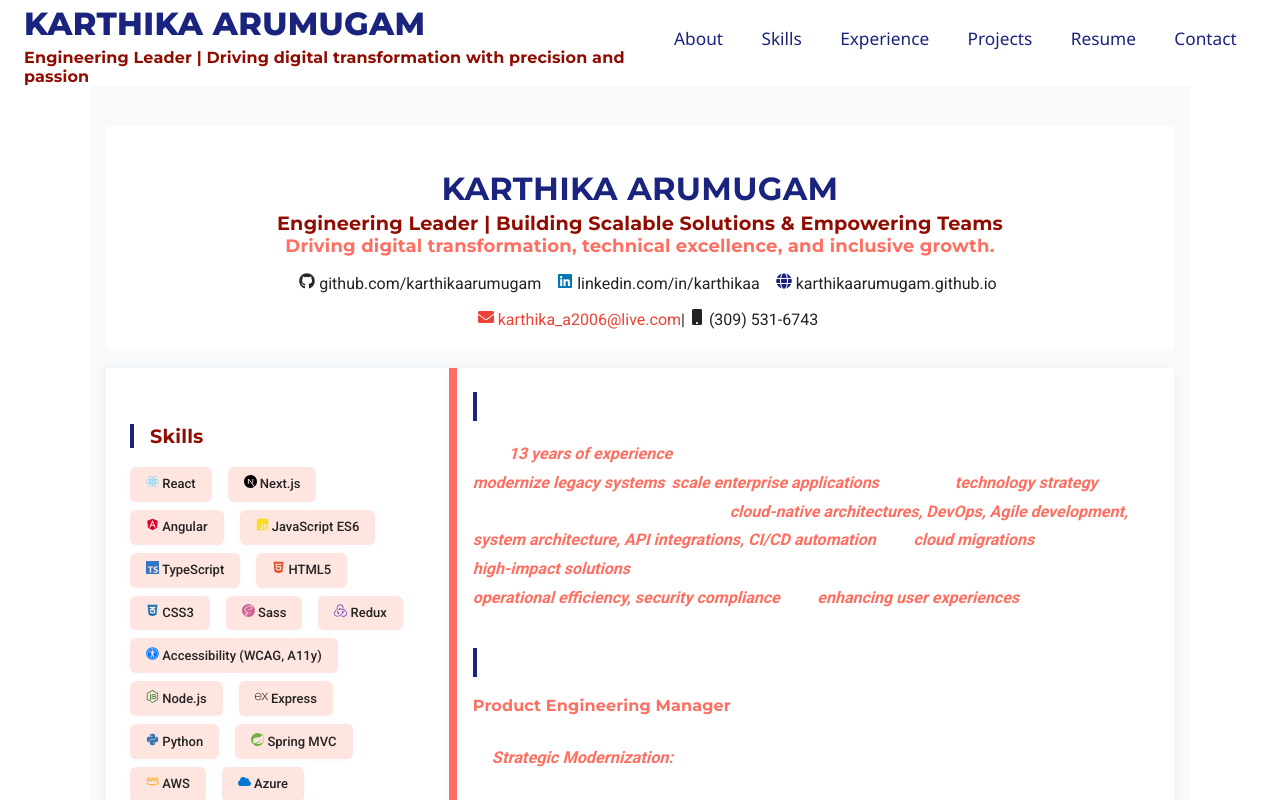
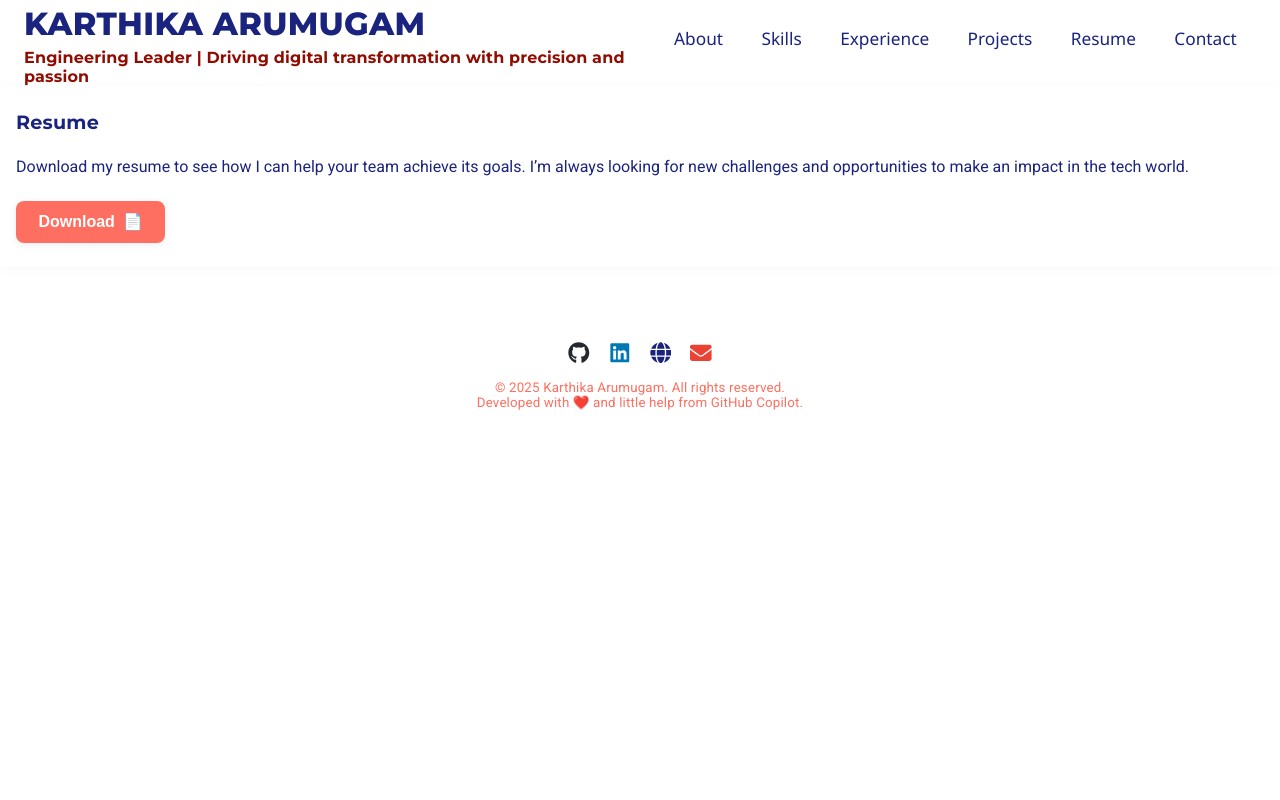
Before and after one commit to karthikaarumugam/karthikaarumugam.github.io, a Next.js app: page /resume in a window 1280 px wide. Shown: the top 800 px of the page. Built offline with nearby package versions, Linux system fonts and the light colour scheme; a web font is replaced by a local one.

Commit message:
updating resume page

```diff
--- a/_data/info.json
+++ b/_data/info.json
@@ -121,5 +121,10 @@
     "linkedin": "linkedin.com/in/karthikaa",
     "portfolio": "karthikaarumugam.github.io",
     "github": "github.com/karthikaarumugam"
+  },
+  "resume": {
+    "message": "Download my resume to see how I can help your team achieve its goals. I’m always looking for new challenges and opportunities to make an impact in the tech world.",
+    "download": "Download",
+    "title": "Resume"
   }
 }
--- a/next.config.ts
+++ b/next.config.ts
@@ -6,7 +6,6 @@ const nextConfig: NextConfig = {
     domains: ["media.licdn.com"],
     unoptimized: true,
   },
-  reactStrictMode: true,
 };
 
 export default nextConfig;
--- a/package.json
+++ b/package.json
@@ -4,7 +4,7 @@
   "private": true,
   "scripts": {
     "dev": "next dev",
-    "build": "next build && next export",
+    "build": "next build",
     "start": "npx serve@latest out",
     "predeploy": "GITHUB_PAGES=true npm run build",
     "postbuild": "mkdir -p out && touch out/.nojekyll",
--- a/pages/resume.tsx
+++ b/pages/resume.tsx
@@ -11,8 +11,19 @@ import info from '../_data/info.json';
 export default function Resume() {
     return (
         <>
-            <Head><title>About - Karthika Arumugam</title></Head>
+            <Head><title>Resume - Karthika Arumugam</title></Head>
             <div className={styles.page}>
+
+                <section className={resumeStyles.header}>
+                    <div className={styles.sectionContent}>
+                        <h2>{info.resume.title}</h2>
+                        <p>{info.resume.message}</p>
+                        <button className={resumeStyles.button} onClick={() => window.print()}>
+                            {info.resume.download} <span className={styles.downloadIcon}>📄</span>
+                        </button>
+                    </div>
+                </section>
+
                 <main className={resumeStyles.resumeMain}>
                     <div className={resumeStyles.profileCard}>
                         <h1 className={resumeStyles.profileName}>{info.hero.name}</h1>
--- a/styles/globals.scss
+++ b/styles/globals.scss
@@ -157,17 +157,6 @@ section {
   border: none;
   transition: background 0.2s, color 0.2s;
 
-  &:nth-child(odd) {
-    color: #fff;
-    border-left: 8px solid var(--color-section-accent);
-  }
-
-  &:nth-child(even) {
-    background: var(--color-section-light);
-    color: var(--color-primary);
-    border-left: 8px solid var(--color-section-brick);
-  }
-
   &:hover {
     border: none;
 
@@ -226,4 +215,8 @@ section {
   .printBtn {
     display: none !important;
   }
+
+  body:has(.resumeMain)>*:not(.resumeMain) {
+    display: none !important;
+  }
 }
--- a/styles/resume.module.scss
+++ b/styles/resume.module.scss
@@ -1,23 +1,62 @@
+.button {
+    display: inline-flex;
+    align-items: center;
+    gap: 0.5em;
+    background: var(--color-tertiary, #ff6f61);
+    color: #fff;
+    font-weight: 600;
+    font-size: 1rem;
+    border: none;
+    border-radius: 8px;
+    padding: 0.7em 1.4em;
+    cursor: pointer;
+    box-shadow: 0 2px 8px rgba(0, 0, 0, 0.07);
+    transition: background 0.2s, box-shadow 0.2s, transform 0.1s;
+
+    &:hover,
+    &:focus {
+        background: var(--color-secondary, #910c00);
+        box-shadow: 0 4px 16px rgba(0, 0, 0, 0.12);
+        transform: translateY(-2px) scale(1.03);
+        outline: none;
+    }
+
+    .downloadIcon {
+        font-size: 1.2em;
+        margin-left: 0.3em;
+    }
+}
+
 .resumeMain {
     display: flex;
     max-width: 1100px;
     margin: 0 auto;
-    padding: 2.5rem 1rem;
+    padding: 1rem;
     background: #f7f9fa;
     flex-wrap: wrap;
+    font-size: smaller;
+
+    h3 {
+        font-size: small;
+        padding-top: 0.5em;
+    }
+
+    ul {
+        padding: 0;
+
+        li {
+            font-size: small;
+        }
     }
 
     .profileCard {
         display: block !important;
         width: 100% !important;
         max-width: 100% !important;
-    margin: 0 0 1.2rem 0 !important;
-    border-radius: 0 !important;
-    box-shadow: none !important;
+        margin: 0 0 1rem 0 !important;
         background: #fff !important;
         page-break-after: avoid !important;
         text-align: center !important;
-    padding: 1.2rem 0 1.2rem 0 !important;
         position: static !important;
         left: auto !important;
         transform: none !important;
@@ -57,7 +96,6 @@
         }
     }
 
-
     .resumeSidebar {
         flex: 1;
         display: flex;
@@ -65,61 +103,34 @@
 
         .section {
             background: #fff;
-        box-shadow: 0 2px 12px rgba(58, 110, 165, 0.07);
-        padding: 2rem 1.5rem;
+            padding: 0 1rem;
             margin-bottom: 0;
-        transition: box-shadow 0.2s, background 0.2s;
 
             h2 {
                 font-weight: 700;
                 margin-bottom: 1.2rem;
                 letter-spacing: 0.01em;
-            border-left: 4px solid var(--color-primary); // Add border only to h2
+                border-left: 4px solid var(--color-primary);
                 padding-left: 1rem;
                 background: none;
             }
 
             .skillsList {
                 list-style: none;
-            padding: 0;
                 margin: 0;
                 display: flex;
                 flex-wrap: wrap;
                 gap: 0 1rem;
-
-            li {
-                background: var(--color-accent);
-                padding: 0.4rem 1rem;
-                border-radius: 6px;
-                font-size: small;
-                font-weight: 500;
-                box-shadow: 0 1px 4px rgba(58, 110, 165, 0.04);
-            }
             }
 
             .softSkillsList {
-            padding-left: 1.2rem;
-            margin: 0.2rem 0 0 0;
                 display: block;
-
-            li {
-                margin-bottom: 0.2rem;
-                padding: 0;
-                background: none;
-                border-radius: 0;
-                box-shadow: none;
-                font-size: medium;
-                font-weight: 400;
-                color: inherit;
-                display: list-item;
-            }
             }
 
             .educationList {
                 display: flex;
                 flex-direction: column;
-            gap: 1rem;
-        }
+                gap: 0 1rem;
 
                 .educationCard {
                     background: var(--color-bg-alt);
@@ -132,6 +143,7 @@
                 }
             }
         }
+    }
 
     .resumeContent {
         flex: 2;
@@ -139,12 +151,15 @@
         flex-direction: column;
         gap: 1rem;
 
+        &:hover {
+            border-right: none !important;
+        }
+
         .section {
             background: #fff;
 
             h2 {
-            font-size: 1.5rem;
-            font-weight: 700;
+                color: var(--color-secondary);
                 margin-bottom: 1.2rem;
                 letter-spacing: 0.01em;
                 border: none;
@@ -153,7 +168,6 @@
             }
 
             h3 {
-            font-size: 1rem;
                 color: var(--color-tertiary);
                 font-weight: 600;
                 margin-bottom: 0.2rem;
@@ -167,7 +181,6 @@
 
                 li {
                     margin-bottom: 0.5rem;
-                font-size: 1.02rem;
                     line-height: 1.6;
                 }
             }
@@ -180,167 +193,24 @@
             .expMeta {
                 display: flex;
                 justify-content: space-between;
-            font-size: 1rem;
                 margin-bottom: 0.5rem;
             }
         }
     }
-
-@media (max-width: 900px) {
-    .resumeMain {
-        flex-direction: column;
-        gap: 1.5rem;
-        padding: 1.2rem 0.5rem;
 }
 
-    .resumeSidebar {
-        flex-direction: row;
-        gap: 1.5rem;
-
-        >.section,
-        >.profileCard {
-            flex: 1;
-        }
-    }
+@media screen {
+    .resumeMain {
+        display: none;
     }
 
-@media (max-width: 600px) {
-    .resumeMain {
-        padding: 0.5rem 0.1rem;
-    }
-
-    .resumeSidebar .section,
-    .resumeSidebar .profileCard,
-    .resumeContent .section {
-        padding: 1.2rem 0.7rem;
-        border-radius: 8px;
+    .resumeMain * {
+        display: none;
     }
 }
 
 @media print {
-
-    .resumeMain {
-        display: block !important;
-        width: 100% !important;
-        max-width: 100% !important;
-        padding: 0 !important;
-        margin: 0 !important;
-        background: #fff !important;
-        box-shadow: none !important;
-
-        h1,
-        h2,
-        h3,
-        h4,
-        h5,
-        h6 {
-            margin: 0;
+    .header {
+        display: none;
     }
 }
-
-    .profileCard {
-        display: block !important;
-        width: 100% !important;
-        max-width: 100% !important;
-        margin: 0 0 1.2rem 0 !important;
-        border-radius: 0 !important;
-        box-shadow: none !important;
-        background: #fff !important;
-        page-break-after: avoid !important;
-        text-align: center !important;
-        padding: 1.2rem 0 1.2rem 0 !important;
-        position: static !important;
-        left: auto !important;
-        transform: none !important;
-    }
-
-    .resumeSidebar,
-    .resumeContent {
-        display: table-cell !important;
-        vertical-align: top !important;
-        background: #fff !important;
-        padding: 0 !important;
-        margin: 0 !important;
-        float: none !important;
-    }
-
-    .resumeSidebar {
-        width: 32% !important;
-        min-width: 200px !important;
-        max-width: 320px !important;
-    }
-
-    .resumeContent {
-        width: 68% !important;
-    }
-
-    .resumeSidebar .profileCard,
-    .resumeSidebar .section,
-    .resumeContent .section {
-        box-shadow: none !important;
-        background: #fff !important;
-        padding: 0.5rem 0 !important;
-        border-radius: 0 !important;
-        margin-bottom: 0.5rem !important;
-    }
-
-    .resumeSidebar .profileImg {
-        border-width: 2px !important;
-        width: 80px !important;
-        height: 80px !important;
-    }
-
-    .resumeSidebar .profileName,
-    .resumeSidebar .profileRole,
-    .resumeSidebar .profileContact,
-    .resumeSidebar .section,
-    .resumeContent .section {
-        color: #222 !important;
-        background: none !important;
-    }
-
-    .resumeSidebar .skillsList li,
-    .resumeSidebar .softSkillsList li {
-        background: none !important;
-        box-shadow: none !important;
-        border-radius: 0 !important;
-        color: #222 !important;
-    }
-
-    .resumeSidebar .skillsList li {
-        border: 1px solid #bbb !important;
-        padding: 0.2rem 0.7rem !important;
-    }
-
-    .resumeSidebar .softSkillsList li {
-        padding-left: 0 !important;
-    }
-
-    .resumeSidebar .educationCard {
-        background: none !important;
-        box-shadow: none !important;
-        border-radius: 0 !important;
-        padding: 0.2rem 0 !important;
-    }
-
-    .resumeContent .section h2,
-    .resumeSidebar .section h2 {
-        border-left: 2px solid #222 !important;
-        padding-left: 0.5rem !important;
-        background: none !important;
-        color: #222 !important;
-    }
-
-    .resumeContent .section h3 {
-        color: #444 !important;
-    }
-
-    .resumeContent .experienceItem,
-    .resumeContent .projectItem {
-        margin-bottom: 1rem !important;
-    }
-
-    .resumeContent .expMeta {
-        font-size: 0.95rem !important;
-    }
-}
```
Lines whose indentation alone changed are shown as unchanged.
